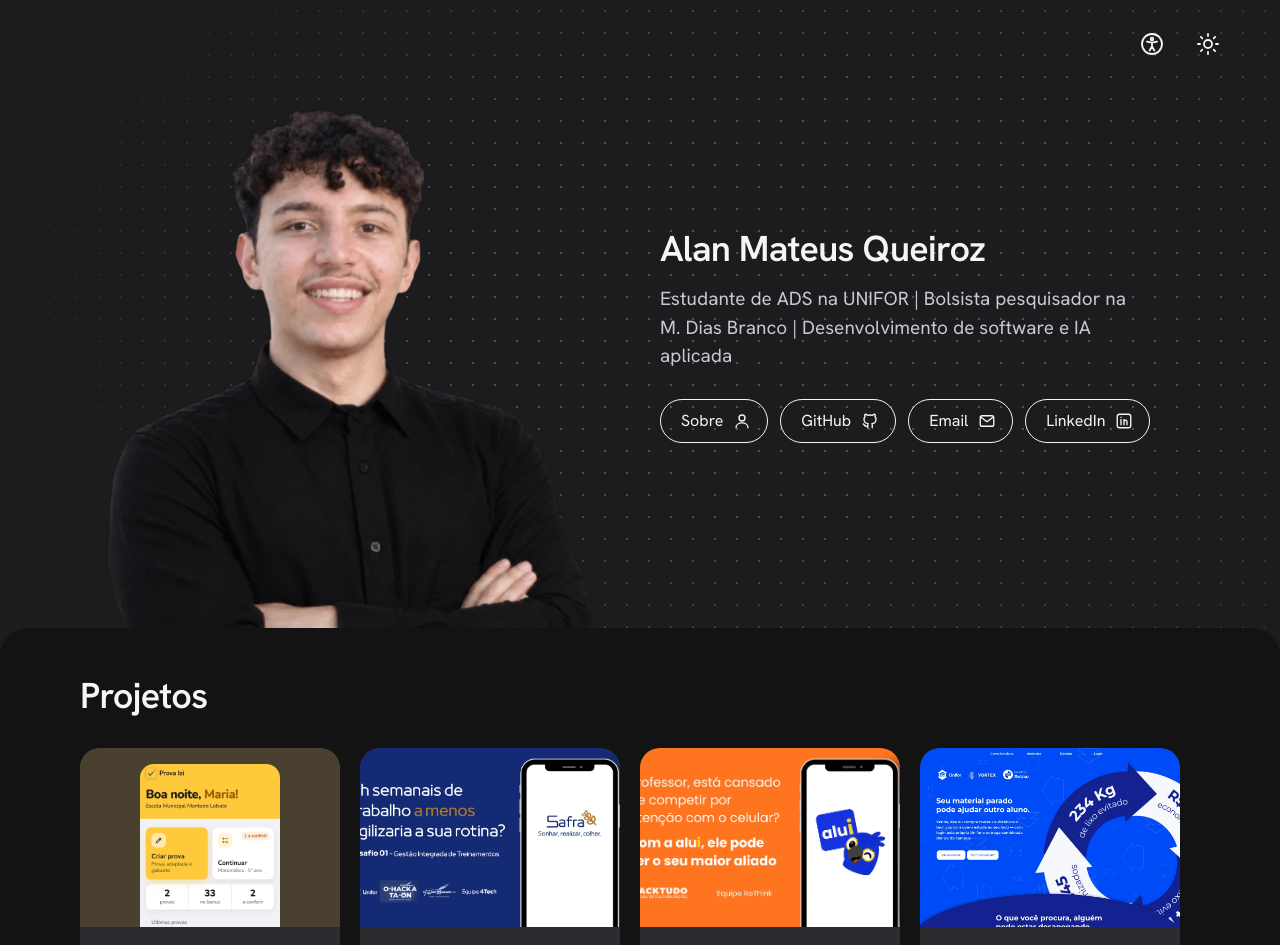
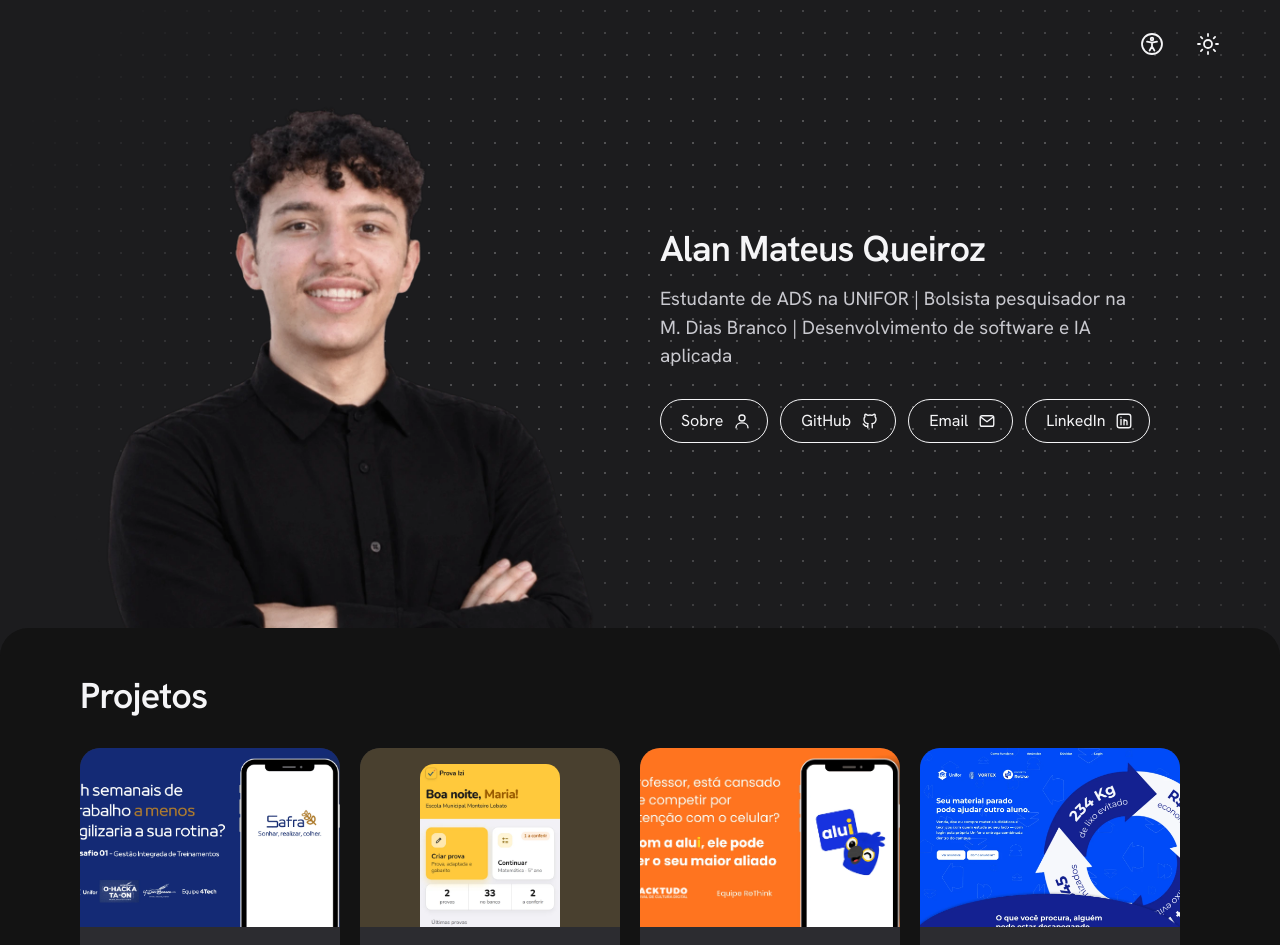
Before and after one commit to alanmateuz/alanmateuz.github.io, a React (Vite) app: page / in a window 1280 px wide. Shown: the top 945 px of the page. Built offline with nearby package versions, Linux system fonts and the light colour scheme.

Commit message:
Portfólio: Safra como primeiro projeto
Co-Authored-By: Claude Opus 5.5 <noreply@anthropic.com>

```diff
--- a/src/projects.ts
+++ b/src/projects.ts
@@ -9,7 +9,10 @@ export type Logo = {img:string;nome:string};
 export type Projeto = {logos?:Logo[];id:string;name:string;client:string;category:string;number:string;headline:string;description:string;role:string;tags:string[];image:string;summary:string;cor:string;capa:'tela'|'celular';galeria:ItemGaleria[];acoes:Acoes;design?:CasoDesign};
 
 export const projects:Projeto[] = [
- {id:'provaizi',name:'Prova Izi',client:'Projeto autoral · no ar',category:'IA · PRODUTO · ACESSIBILIDADE',number:'01',headline:'Prova pronta em minutos, para todos os alunos.',
+ {id:'safra',name:'Safra',client:'M. Dias Branco',category:'AUTOMAÇÃO · DADOS · GESTÃO',number:'01',headline:'Dados que viram decisões.',description:'Uma plataforma para consolidar dados de treinamentos corporativos e simplificar a rotina da Educação Corporativa. Nascido em um desafio de inovação da M. Dias Branco, o Safra avançou para a implementação de um projeto piloto.',role:'Minha participação: coordenação de equipe, definição de prioridades, interface e implementação do piloto.',tags:['Power Apps','Power Automate','SharePoint'],image:'safra-slide-1',summary:'Plataforma que reúne os dados de treinamentos corporativos da M. Dias Branco.',
+  cor:'#4F86F7',logos:[{img:'logo-unifor',nome:'Unifor'},{img:'logo-mdb',nome:'M. Dias Branco'},{img:'logo-hackathon',nome:'O-Hackathon M. Dias Branco'}],capa:'tela',acoes:{pitch:15},
+  galeria:[{img:'safra-summary',legenda:'Resumo geral',tipo:'tela'},{img:'safra-regional',legenda:'Visão por regional',tipo:'tela'},{img:'foto-mdb-equipe',legenda:'Fotos do evento',tipo:'foto',largo:true}],},
+ {id:'provaizi',name:'Prova Izi',client:'Projeto autoral · no ar',category:'IA · PRODUTO · ACESSIBILIDADE',number:'02',headline:'Prova pronta em minutos, para todos os alunos.',
   description:'Um app para professoras montarem provas a partir de um banco de questões e de IA, com versão adaptada para alunos com TDAH, autismo, dislexia ou deficiência intelectual, e gabarito. Funciona no celular mesmo sem internet, cria várias provas de uma vez e exporta para o Word no padrão da escola.',
   role:'Minha participação: projeto autoral, do produto ao design de interface e ao desenvolvimento, incluindo a IA que cria e revisa questões e a leitura de livros em PDF.',
   tags:['JavaScript','Vite','PWA','IndexedDB','API de IA'],image:'provaizi-inicio',summary:'App que cria provas, versão adaptada e gabarito em minutos, com ajuda de IA.',
@@ -26,9 +29,6 @@ export const projects:Projeto[] = [
    ],
    telas:[{img:'provaizi-inicio',legenda:'Início'},{img:'provaizi-criar',legenda:'Criar prova'},{img:'provaizi-editor',legenda:'Editor da prova'},{img:'provaizi-adaptada',legenda:'Versão adaptada'},{img:'provaizi-lote',legenda:'Várias provas de uma vez'},{img:'provaizi-banco',legenda:'Banco de questões'},{img:'provaizi-inicio-escuro',legenda:'Modo escuro'}],
    resultado:'O app está no ar em prova-izi.vercel.app, funciona offline e exporta para o Word. O maior aprendizado: a interface melhorou mais com as rodadas de feedback do que com a primeira ideia.'}},
- {id:'safra',name:'Safra',client:'M. Dias Branco',category:'AUTOMAÇÃO · DADOS · GESTÃO',number:'02',headline:'Dados que viram decisões.',description:'Uma plataforma para consolidar dados de treinamentos corporativos e simplificar a rotina da Educação Corporativa. Nascido em um desafio de inovação da M. Dias Branco, o Safra avançou para a implementação de um projeto piloto.',role:'Minha participação: coordenação de equipe, definição de prioridades, interface e implementação do piloto.',tags:['Power Apps','Power Automate','SharePoint'],image:'safra-slide-1',summary:'Plataforma que reúne os dados de treinamentos corporativos da M. Dias Branco.',
-  cor:'#4F86F7',logos:[{img:'logo-unifor',nome:'Unifor'},{img:'logo-mdb',nome:'M. Dias Branco'},{img:'logo-hackathon',nome:'O-Hackathon M. Dias Branco'}],capa:'tela',acoes:{pitch:15},
-  galeria:[{img:'safra-summary',legenda:'Resumo geral',tipo:'tela'},{img:'safra-regional',legenda:'Visão por regional',tipo:'tela'},{img:'foto-mdb-equipe',legenda:'Fotos do evento',tipo:'foto',largo:true}],},
  {id:'alui',name:'Alui',client:'Hackatudo · equipe reThink',category:'EDUCAÇÃO · GAMIFICAÇÃO · IA',number:'03',headline:'O celular também pode ensinar.',description:'Uma plataforma educacional gamificada para transformar o celular em aliado da aula. Professores criam turmas e trilhas, geram questões com IA e acompanham resultados. Alunos aprendem com cartões, desafios e rankings.',role:'Projeto colaborativo desenvolvido no Hackatudo, com foco em uma relação mais consciente entre tecnologia e educação.',tags:['Java 17','Spring Boot','PostgreSQL','Figma'],image:'alui-slide-1',summary:'Plataforma gamificada que transforma o celular em aliado da sala de aula.',
   cor:'#FF7A2F',capa:'tela',acoes:{prototipo:[{rotulo:'Ver protótipo',url:'https://www.figma.com/proto/ZeNsOeWOFET5LWMfR5YyH0/Alui?page-id=0%3A1&node-id=1-13&p=f&viewport=-666%2C-351%2C0.58&t=AQnSTbWyQMpqOOsO-1&scaling=scale-down&content-scaling=fixed&starting-point-node-id=1%3A2'}],design:true,pitch:10},
   galeria:[{img:'alui-2',legenda:'Boas-vindas',tipo:'celular'},{img:'alui-3',legenda:'Próximas aulas',tipo:'celular'},{img:'alui-4',legenda:'Ofensiva e metas',tipo:'celular'},{img:'alui-18',legenda:'Questão',tipo:'celular'},{img:'',legenda:'Fotos do Hackatudo',tipo:'foto',largo:true}],
```
Also changed, not shown: 2 other files (tests, documents, lock files or other folders).
